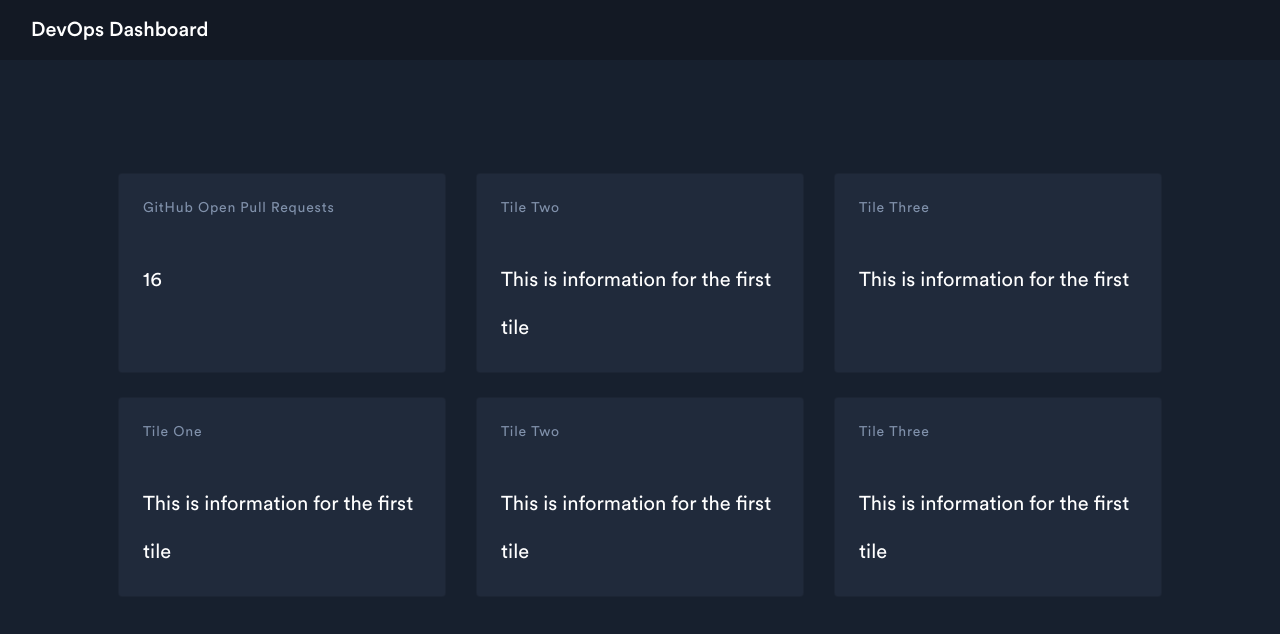
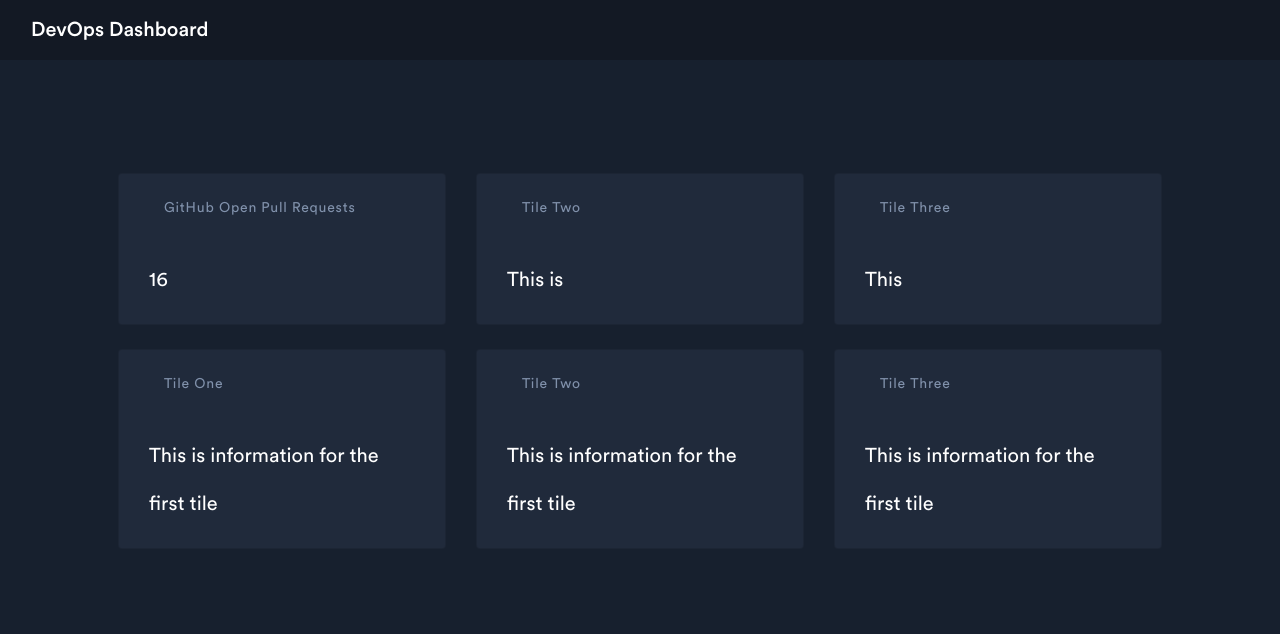
Before and after one commit to eduardoRubioG/DevOpsDash, a React (Create React App) app: page / in a window 1280 px wide. Shown: the top 634 px of the page. Built offline with nearby package versions, Linux system fonts and the light colour scheme.

Commit message:
Some small changes

```diff
--- a/src/App.js
+++ b/src/App.js
@@ -19,13 +19,14 @@ function App() {
               />
               <Tile
                 TileTitle="Tile Two"
-                TileMessage="This is information for the first tile"
+                TileMessage="This is"
               />
               <Tile
                 TileTitle="Tile Three"
-                TileMessage="This is information for the first"
+                TileMessage="This"
               />
             </Row>
+
           {/* this is the second row of information */}
           {/* etc etc ... */}
 
--- a/src/Components/Tile.jsx
+++ b/src/Components/Tile.jsx
@@ -1,21 +1,21 @@
 import React from 'react';
-import { Col } from 'react-bootstrap';
+import { Container, Col } from 'react-bootstrap';
 
 const Tile = (props) => {
 return (
   <Col className="col-lg-4 col-sm-6 is-light-text mb-4">
-    <div className="card grid-card is-card-dark">
-     <div className="card-heading">
-      <div className="is-dark-text-light letter-spacing text-small">
+    <Container className="card grid-card is-card-dark">
+     <Container className="card-heading">
+      <Container className="is-dark-text-light letter-spacing text-small">
         {props.TileTitle}
-      </div>
-     </div>
-     <div className="card-value pt-4 text-x-large">
+      </Container>
+     </Container>
+     <Container className="card-value pt-4 text-x-large">
       <span className="text-large pr-1">
         {props.TileMessage}
       </span>
-     </div>
-    </div>
+     </Container>
+    </Container>
   </Col>
 );
 }
```
Also changed, not shown: src/Jobs/Ping.js (added).
